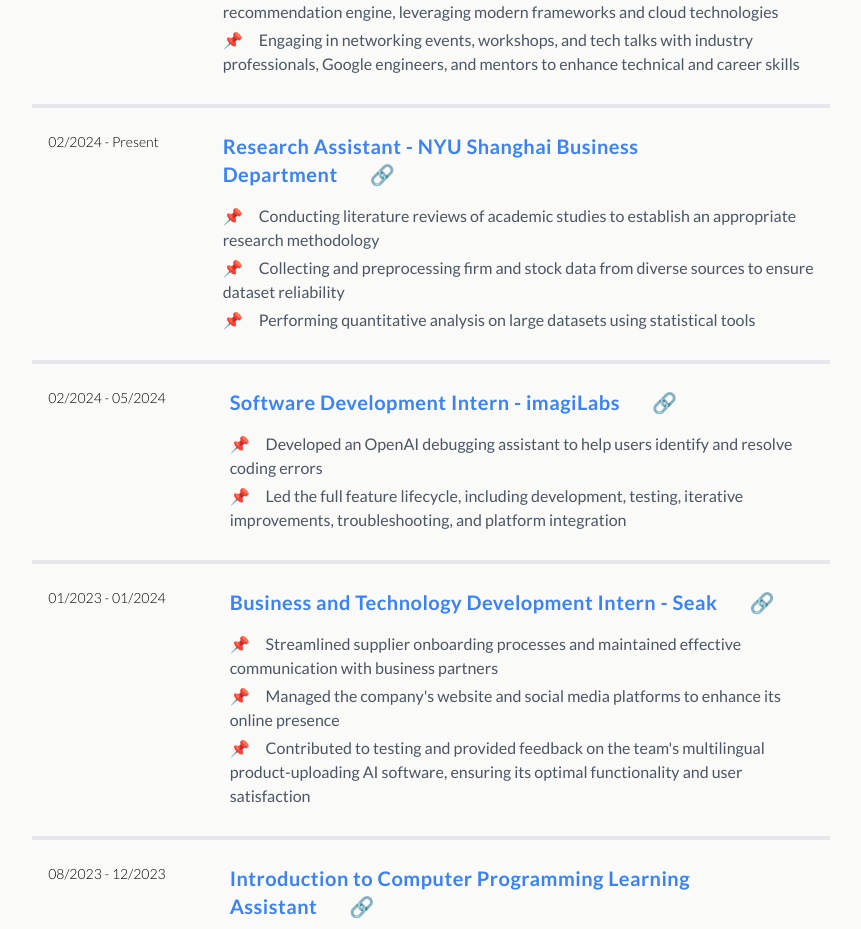
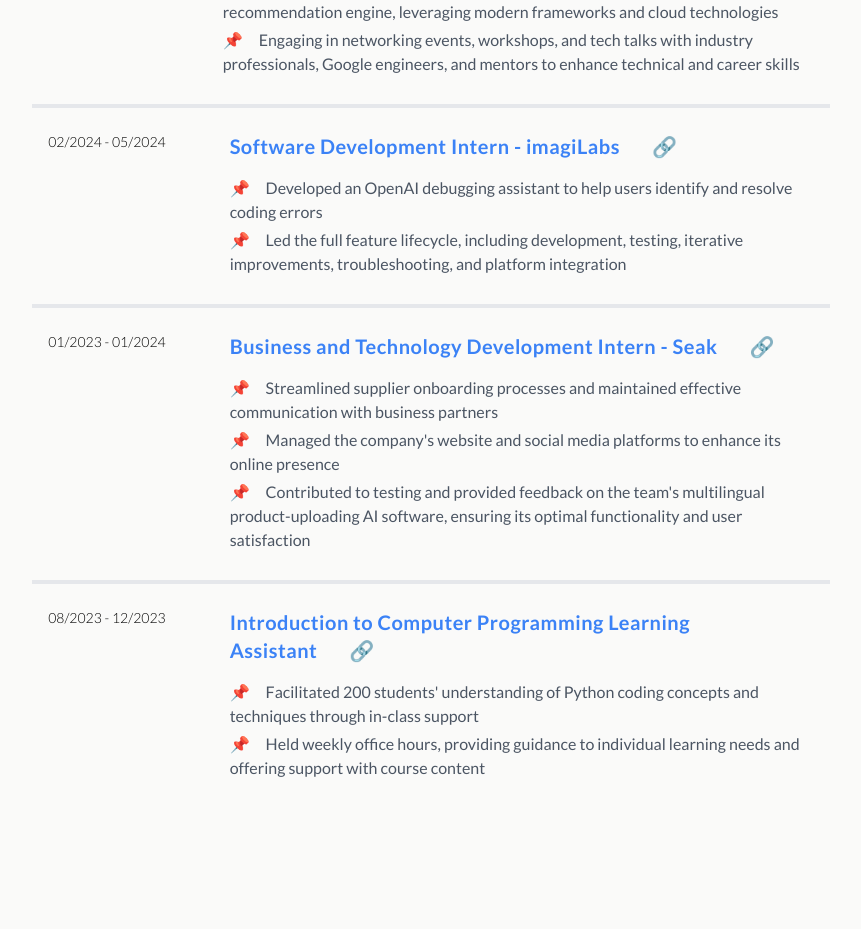
Before and after one commit to reesedychiao/personalsite, a Next.js app: page / in a window 1280 px wide. Shown: the part 1806-2735 px from the top of the page, without its empty margins (416-1277 px from the left). Built offline with nearby package versions, Linux system fonts and the light colour scheme.

Commit message:
updated information:

```diff
--- a/src/app/page.tsx
+++ b/src/app/page.tsx
@@ -16,16 +16,6 @@
     description: [
       "Collaborating with a team to build a full-stack web application featuring a recommendation engine, leveraging modern frameworks and cloud technologies",
       "Engaging in networking events, workshops, and tech talks with industry professionals, Google engineers, and mentors to enhance technical and career skills",
-    ],
-  },
-  {
-    date: "02/2024 - Present",
-    title: "Research Assistant - NYU Shanghai Business Department",
-    link: "/",
-    description: [
-      "Conducting literature reviews of academic studies to establish an appropriate research methodology",
-      "Collecting and preprocessing firm and stock data from diverse sources to ensure dataset reliability",
-      "Performing quantitative analysis on large datasets using statistical tools",
     ],
   },
   {
```
